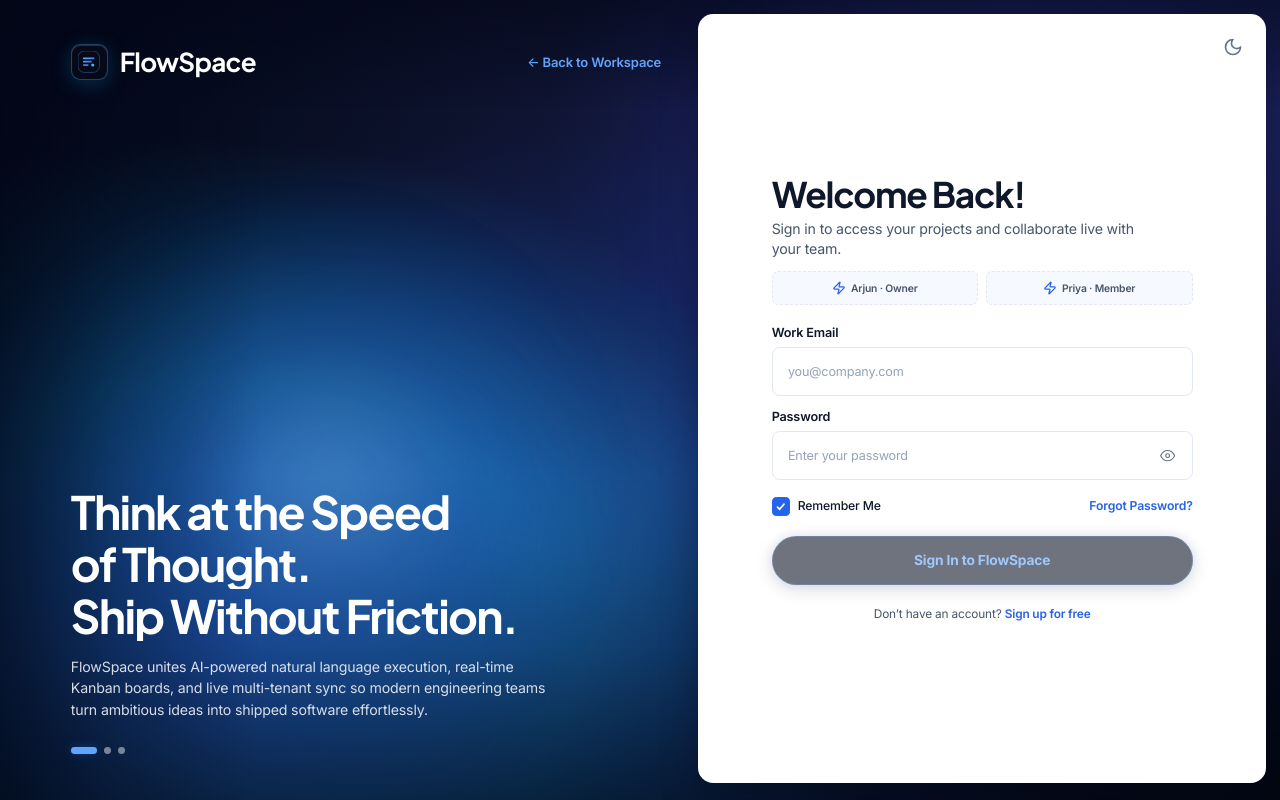
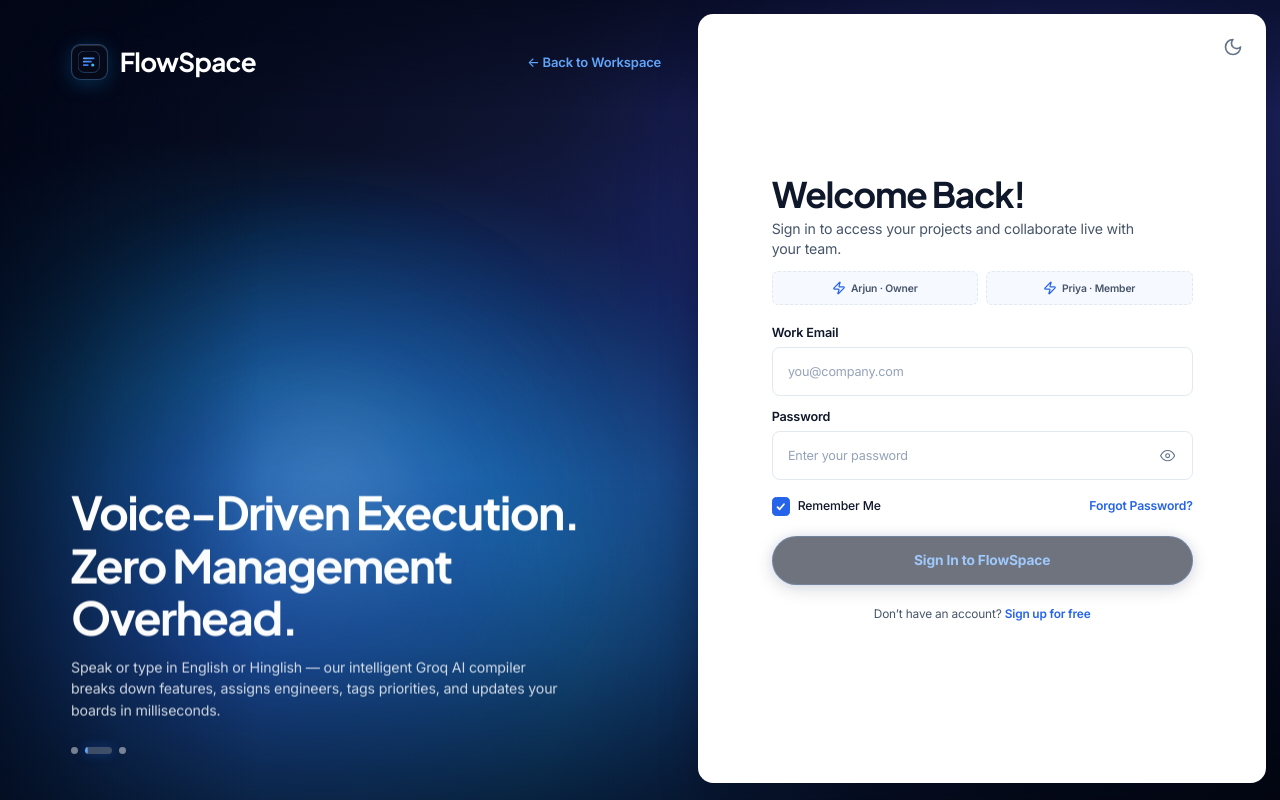
Before and after one commit to GxdlRishabh07/Levia-Teechnologies, a React (Vite) app in the folder flowspace/client/: page /login in a window 1280 px wide. Built offline with nearby package versions, Linux system fonts and the light colour scheme; no server answers; the HTML template or start-up script is replaced by a standard one.

Commit message:
feat(ui): add smooth scrolling animation to hero titles carousel with live progress indicator

```diff
--- a/flowspace/client/src/components/CutoraHero.jsx
+++ b/flowspace/client/src/components/CutoraHero.jsx
@@ -1,4 +1,4 @@
-import React, { useState } from 'react';
+import React, { useState, useEffect, useRef, useCallback } from 'react';
 import { Link } from 'react-router-dom';
 
 const SLIDES = [
@@ -19,8 +19,85 @@ const SLIDES = [
   },
 ];
 
+const AUTOPLAY_INTERVAL = 5000;
+
 export default function CutoraHero({ backTo = '/', backLabel = '← Back to Workspace' }) {
   const [activeSlide, setActiveSlide] = useState(0);
+  const [direction, setDirection] = useState('next'); // 'next' | 'prev'
+  const [isPaused, setIsPaused] = useState(false);
+  const isScrollingRef = useRef(false);
+  const touchStartYRef = useRef(0);
+
+  const goToSlide = useCallback((nextIdx, explicitDir) => {
+    setActiveSlide((current) => {
+      if (nextIdx === current) return current;
+      const computedDir = explicitDir || (nextIdx > current ? 'next' : 'prev');
+      setDirection(computedDir);
+      return nextIdx;
+    });
+  }, []);
+
+  const nextSlide = useCallback(() => {
+    setDirection('next');
+    setActiveSlide((prev) => (prev + 1) % SLIDES.length);
+  }, []);
+
+  const prevSlide = useCallback(() => {
+    setDirection('prev');
+    setActiveSlide((prev) => (prev - 1 + SLIDES.length) % SLIDES.length);
+  }, []);
+
+  // Smooth Auto-scrolling Carousel: Cycles through all 3 titles continuously
+  useEffect(() => {
+    if (isPaused) return;
+    const timer = setInterval(() => {
+      nextSlide();
+    }, AUTOPLAY_INTERVAL);
+    return () => clearInterval(timer);
+  }, [isPaused, nextSlide, activeSlide]);
+
+  // Trackpad / Mouse Wheel Scroll over the text area: scroll up/down changes slide smoothly
+  const handleWheel = (e) => {
+    if (isScrollingRef.current) return;
+    if (Math.abs(e.deltaY) > 25) {
+      isScrollingRef.current = true;
+      if (e.deltaY > 0) {
+        nextSlide();
+      } else {
+        prevSlide();
+      }
+      setTimeout(() => {
+        isScrollingRef.current = false;
+      }, 650);
+    }
+  };
+
+  // Mobile Touch Swipe support
+  const handleTouchStart = (e) => {
+    touchStartYRef.current = e.touches[0].clientY;
+  };
+
+  const handleTouchEnd = (e) => {
+    const deltaY = e.changedTouches[0].clientY - touchStartYRef.current;
+    if (Math.abs(deltaY) > 35) {
+      if (deltaY < 0) {
+        nextSlide();
+      } else {
+        prevSlide();
+      }
+    }
+  };
+
+  // Keyboard navigation for dots
+  const handleKeyDown = (e) => {
+    if (e.key === 'ArrowRight' || e.key === 'ArrowDown') {
+      e.preventDefault();
+      nextSlide();
+    } else if (e.key === 'ArrowLeft' || e.key === 'ArrowUp') {
+      e.preventDefault();
+      prevSlide();
+    }
+  };
 
   const current = SLIDES[activeSlide];
 
@@ -56,26 +133,55 @@ export default function CutoraHero({ backTo = '/', backLabel = '← Back to Work
         </Link>
       </div>
 
-      {/* Inspirational Pitch (Bottom Left): Headlines + Subline + Interactive Dots */}
-      <div className="cutora-pitch">
+      {/* Inspirational Pitch: Auto-scrolling Titles + Subline + Interactive Dots */}
+      <div
+        className="cutora-pitch"
+        onMouseEnter={() => setIsPaused(true)}
+        onMouseLeave={() => setIsPaused(false)}
+        onWheel={handleWheel}
+        onTouchStart={handleTouchStart}
+        onTouchEnd={handleTouchEnd}
+        role="region"
+        aria-roledescription="carousel"
+        aria-label="Product value propositions"
+      >
+        <div className="cutora-pitch-content" key={`slide-${activeSlide}`}>
           <div className="cutora-headline-clip">
-          <h1 key={`l1-${activeSlide}`} className="cutora-headline cutora-enter-wipe-1">
+            <h1
+              className={`cutora-headline ${
+                direction === 'next' ? 'cutora-scroll-in-up-1' : 'cutora-scroll-in-down-1'
+              }`}
+            >
               {current.line1}
             </h1>
           </div>
           <div className="cutora-headline-clip">
-          <h2 key={`l2-${activeSlide}`} className="cutora-headline cutora-enter-wipe-2">
+            <h2
+              className={`cutora-headline ${
+                direction === 'next' ? 'cutora-scroll-in-up-2' : 'cutora-scroll-in-down-2'
+              }`}
+            >
               {current.line2}
             </h2>
           </div>
 
-        <p key={`sub-${activeSlide}`} className="cutora-subline cutora-enter-sub">
+          <p
+            className={`cutora-subline ${
+              direction === 'next' ? 'cutora-scroll-in-up-sub' : 'cutora-scroll-in-down-sub'
+            }`}
+          >
             {current.sub}
           </p>
+        </div>
 
-        {/* Slider dots: 34.5x9u blue pill for active, 9u white dots at 55% */}
-        <div className="cutora-dots cutora-enter-dots" role="tablist" aria-label="Product highlights">
-          {SLIDES.map((_, idx) => {
+        {/* Slider dots: Active pill with smooth progress indicator + interactive navigation */}
+        <div
+          className="cutora-dots"
+          role="tablist"
+          aria-label="Product highlights"
+          onKeyDown={handleKeyDown}
+        >
+          {SLIDES.map((slide, idx) => {
             const isActive = idx === activeSlide;
             return (
               <button
@@ -83,10 +189,20 @@ export default function CutoraHero({ backTo = '/', backLabel = '← Back to Work
                 type="button"
                 role="tab"
                 aria-selected={isActive}
-                aria-label={`Slide ${idx + 1}`}
-                onClick={() => setActiveSlide(idx)}
-                className={`cutora-dot-btn ${isActive ? 'cutora-dot-active' : 'cutora-dot-inactive'}`}
+                aria-label={`Slide ${idx + 1} of ${SLIDES.length}: ${slide.line1}`}
+                onClick={() => goToSlide(idx)}
+                className={`cutora-dot-btn ${isActive ? 'cutora-dot-active' : 'cutora-dot-inactive'} ${
+                  isPaused ? 'is-paused' : ''
+                }`}
+              >
+                {isActive && (
+                  <span
+                    className="cutora-dot-progress"
+                    key={`progress-${activeSlide}`}
+                    style={{ animationDuration: `${AUTOPLAY_INTERVAL}ms` }}
                   />
+                )}
+              </button>
             );
           })}
         </div>
--- a/flowspace/client/src/styles/cutora.css
+++ b/flowspace/client/src/styles/cutora.css
@@ -249,10 +249,20 @@ html.dark .cutora-gradient-stage::after {
 .cutora-pitch {
   max-width: calc(720 * var(--u));
   margin-top: auto;
+  min-height: calc(230 * var(--u));
+  position: relative;
+  display: flex;
+  flex-direction: column;
+}
+
+.cutora-pitch-content {
+  display: flex;
+  flex-direction: column;
 }
 
 .cutora-headline-clip {
   overflow: hidden;
+  display: block;
 }
 
 .cutora-headline {
@@ -263,6 +273,7 @@ html.dark .cutora-gradient-stage::after {
   font-weight: 700;
   letter-spacing: calc(-2.2 * var(--u));
   color: #FFFFFF;
+  will-change: transform, opacity;
 }
 
 .cutora-subline {
@@ -273,9 +284,10 @@ html.dark .cutora-gradient-stage::after {
   font-weight: 400;
   color: rgba(241, 245, 249, 0.88);
   max-width: calc(640 * var(--u));
+  will-change: transform, opacity;
 }
 
-/* Interactive Slider Dots */
+/* Interactive Slider Dots with Smooth Progress Fill */
 .cutora-dots {
   display: flex;
   align-items: center;
@@ -284,20 +296,52 @@ html.dark .cutora-gradient-stage::after {
 }
 
 .cutora-dot-btn {
+  position: relative;
   background: none;
   border: 0;
   padding: 0;
   cursor: pointer;
   outline: none;
-  transition: all 0.25s cubic-bezier(0.2, 0.8, 0.3, 1);
+  transition: all 0.3s cubic-bezier(0.2, 0.8, 0.3, 1);
+}
+
+.cutora-dot-btn:focus-visible {
+  outline: 2px solid var(--c-blue-bright);
+  outline-offset: 2px;
 }
 
 .cutora-dot-active {
-  width: calc(34.5 * var(--u));
+  width: calc(36 * var(--u));
   height: calc(9 * var(--u));
   border-radius: calc(4.5 * var(--u));
+  background: rgba(255, 255, 255, 0.22);
+  box-shadow: 0 0 calc(14 * var(--u)) var(--c-blue-glow);
+  overflow: hidden;
+  position: relative;
+}
+
+.cutora-dot-progress {
+  position: absolute;
+  inset: 0;
   background: var(--c-blue-bright);
-  box-shadow: 0 0 calc(12 * var(--u)) var(--c-blue-glow);
+  border-radius: inherit;
+  transform-origin: left center;
+  animation-name: cutora-progress-fill;
+  animation-timing-function: linear;
+  animation-fill-mode: forwards;
+}
+
+.cutora-dot-btn.is-paused .cutora-dot-progress {
+  animation-play-state: paused;
+}
+
+@keyframes cutora-progress-fill {
+  from {
+    transform: scaleX(0);
+  }
+  to {
+    transform: scaleX(1);
+  }
 }
 
 .cutora-dot-inactive {
@@ -308,8 +352,8 @@ html.dark .cutora-gradient-stage::after {
 }
 
 .cutora-dot-inactive:hover {
-  background: rgba(255, 255, 255, 0.85);
-  transform: scale(1.15);
+  background: rgba(255, 255, 255, 0.9);
+  transform: scale(1.25);
 }
 
 /* ---------------- Right Card Column ---------------- */
@@ -648,6 +692,93 @@ html.dark .cutora-card-footer a {
   to { opacity: 1; transform: translateY(0); }
 }
 
+/* ==================================================================
+   Smooth Scrolling Carousel Transitions (Directional Staggered Scroll)
+   ================================================================== */
+@keyframes cutora-scroll-in-up {
+  0% {
+    opacity: 0;
+    transform: translateY(105%);
+    filter: blur(4px);
+  }
+  60% {
+    filter: blur(0px);
+  }
+  100% {
+    opacity: 1;
+    transform: translateY(0);
+    filter: blur(0px);
+  }
+}
+
+@keyframes cutora-scroll-in-down {
+  0% {
+    opacity: 0;
+    transform: translateY(-105%);
+    filter: blur(4px);
+  }
+  60% {
+    filter: blur(0px);
+  }
+  100% {
+    opacity: 1;
+    transform: translateY(0);
+    filter: blur(0px);
+  }
+}
+
+@keyframes cutora-fade-scroll-up {
+  0% {
+    opacity: 0;
+    transform: translateY(22px);
+    filter: blur(2px);
+  }
+  100% {
+    opacity: 1;
+    transform: translateY(0);
+    filter: blur(0px);
+  }
+}
+
+@keyframes cutora-fade-scroll-down {
+  0% {
+    opacity: 0;
+    transform: translateY(-22px);
+    filter: blur(2px);
+  }
+  100% {
+    opacity: 1;
+    transform: translateY(0);
+    filter: blur(0px);
+  }
+}
+
+/* Direction: Next (Scrolling Upwards) */
+.cutora-scroll-in-up-1 {
+  animation: cutora-scroll-in-up 0.72s cubic-bezier(0.16, 1, 0.3, 1) both;
+}
+
+.cutora-scroll-in-up-2 {
+  animation: cutora-scroll-in-up 0.72s cubic-bezier(0.16, 1, 0.3, 1) 0.08s both;
+}
+
+.cutora-scroll-in-up-sub {
+  animation: cutora-fade-scroll-up 0.65s cubic-bezier(0.16, 1, 0.3, 1) 0.16s both;
+}
+
+/* Direction: Prev (Scrolling Downwards) */
+.cutora-scroll-in-down-1 {
+  animation: cutora-scroll-in-down 0.72s cubic-bezier(0.16, 1, 0.3, 1) both;
+}
+
+.cutora-scroll-in-down-2 {
+  animation: cutora-scroll-in-down 0.72s cubic-bezier(0.16, 1, 0.3, 1) 0.08s both;
+}
+
+.cutora-scroll-in-down-sub {
+  animation: cutora-fade-scroll-down 0.65s cubic-bezier(0.16, 1, 0.3, 1) 0.16s both;
+}
+
 .cutora-enter-card {
   animation: cutora-rise-card 0.9s cubic-bezier(0.16, 1, 0.3, 1) both;
 }
@@ -730,6 +861,7 @@ html.dark .cutora-card-footer a {
   .cutora-pitch {
     max-width: 640px;
     margin-top: 24px;
+    min-height: 180px;
   }
 
   .cutora-headline {
```
Also changed, not shown: flowspace/client/index.html (+9 -5 lines), 1 other file (tests, documents, lock files or other folders). Lines whose indentation alone changed are shown as unchanged.
